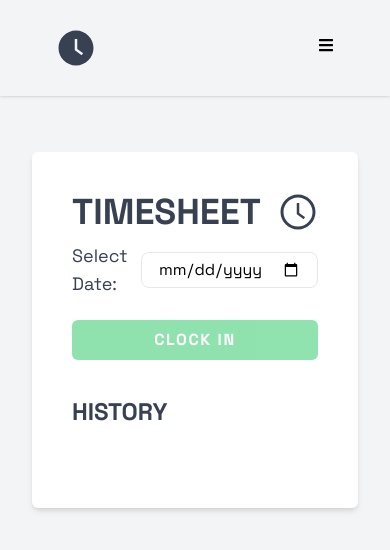
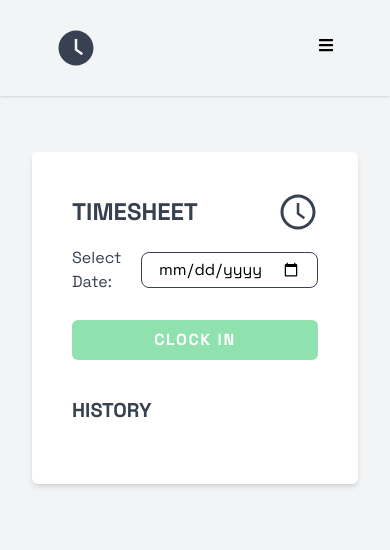
Before and after one commit to ntamiegbe/timesheet-next, a Next.js app: page / in a window 390 px wide. Shown: the top 550 px of the page. Built offline with nearby package versions, Linux system fonts and the light colour scheme.

Commit message:
Commit: Added comments

```diff
--- a/src/components/Timesheet.js
+++ b/src/components/Timesheet.js
@@ -11,15 +11,23 @@ function TimeSheet() {
     const [clockTimes, setClockTimes] = useState([]);
 
     useEffect(() => {
+
+        // A variable that will be used to store the ID of the interval timer.
         let intervalId;
+
+        // checks if the user is clocked in. If they are, it sets up a new interval timer that will update the elapsed time every second.
         if (isClockedIn) {
             intervalId = setInterval(() => {
+                // calculates the elapsed time by subtracting the clockInTime from the current time, and updates the elapsedTime state variable
                 setElapsedTime(Date.now() - clockInTime);
             }, 1000);
         }
+
+        // cleans up the interval timer when the useEffect hook is unmounted or re-run.
         return () => clearInterval(intervalId);
     }, [isClockedIn, clockInTime]);
 
+    // reads from the local storage to retrieve previously saved data.
     useEffect(() => {
         const storedClockTimes = localStorage.getItem('clockTimes');
         if (storedClockTimes) {
@@ -47,6 +55,8 @@ function TimeSheet() {
             elapsedTime,
             selectedDate,
         };
+
+        // creates a new array that adds the newClockTime object to the end of the clockTimes array
         const updatedClockTimes = [...clockTimes, newClockTime];
         setClockTimes(updatedClockTimes);
         localStorage.setItem('clockTimes', JSON.stringify(updatedClockTimes));
@@ -56,12 +66,12 @@ function TimeSheet() {
         <div className="bg-gray-100 mt-14 h-[70vh] pb-20 mx-auto max-w-[60rem]">
             <div className="rounded-md bg-white m-8 md:mx-0 shadow-md p-10">
                 <div className="flex justify-between items-center mb-2">
-                    <h1 className="text-4xl font-bold text-gray-700 uppercase">TimeSheet</h1>
+                    <h1 className="text-2xl md:text-4xl font-bold text-gray-700 uppercase">TimeSheet</h1>
                     <AiOutlineClockCircle className="h-10 w-10 text-gray-700" />
                 </div>
                 <div className="flex justify-start space-x-2 items-center mb-5">
-                    <label htmlFor="" className='text-lg text-gray-700'>Select Date:</label>
-                    <input type="date" className='my-3 border px-4 py-1 border-gray-7   00 rounded-lg' value={selectedDate} onChange={(e) => setSelectedDate(e.target.value)} />
+                    <label htmlFor="" className='md:text-lg text-base text-gray-700'>Select Date:</label>
+                    <input type="date" className='my-3 border px-4 py-1 border-gray-700 rounded-lg' value={selectedDate} onChange={(e) => setSelectedDate(e.target.value)} />
                 </div>
                 {!isClockedIn && (
                     <button
@@ -86,8 +96,8 @@ function TimeSheet() {
                         </button>
                     </div>
                 )}
-                <h2 className="text-2xl uppercase font-bold text-gray-700 mt-5">History</h2>
-                <div className="max-h-[200px] overflow-y-scroll mt-10">
+                <h2 className="md:text-2xl text-xl uppercase font-bold text-gray-700 my-5">History</h2>
+                <div className="max-h-[200px] overflow-y-scroll">
                     {clockTimes.map((clockTime, index) => (
                         <div key={index} className="m-4 bg-gray-100 p-4 rounded-xl">
                             <p className='text-lg text-gray-700'>Clocked in at {new Date(clockTime.clockInTime).toLocaleTimeString()}</p>
```
